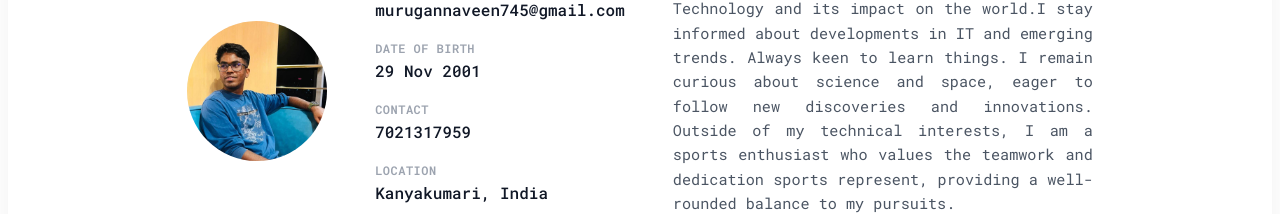
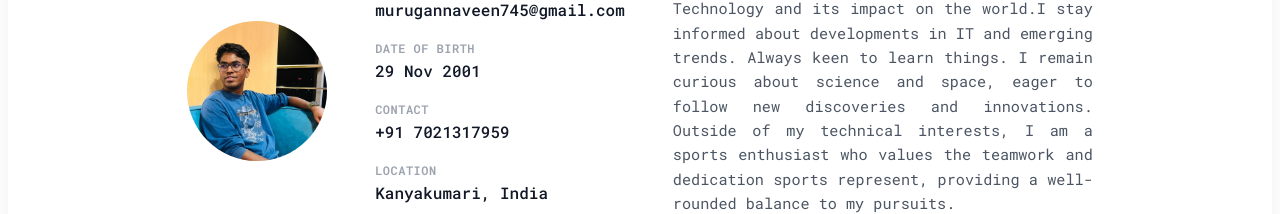
Before and after one commit to Naveen-JM/my-profile, a React (Vite) app: page / in a window 1280 px wide. Shown: the part 250-464 px from the top of the page. Built offline with nearby package versions, Linux system fonts and the light colour scheme.

Commit message:
1stcommit-to-new-branch

```diff
--- a/src/components/Profile.jsx
+++ b/src/components/Profile.jsx
@@ -22,7 +22,7 @@ function Profile() {
         </div>
         <div className={styles.row}>
           <span className={styles.label}>Contact</span>
-          <span className={styles.value}>7021317959</span>
+          <span className={styles.value}>+91 7021317959</span>
         </div>
         <div className={styles.row}>
           <span className={styles.label}>Location</span>
```
